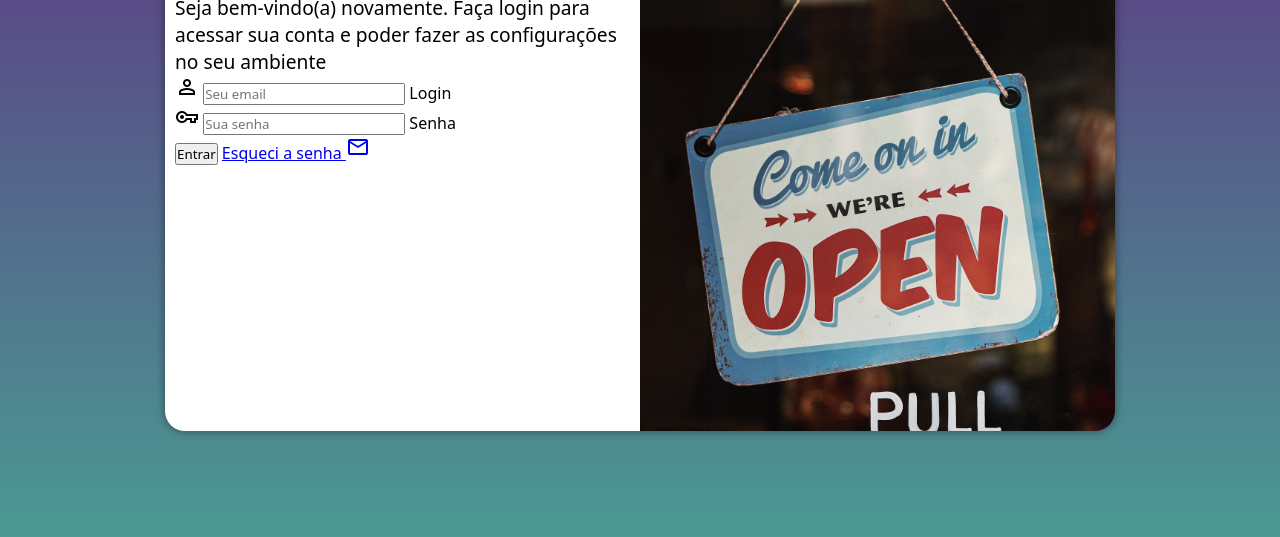
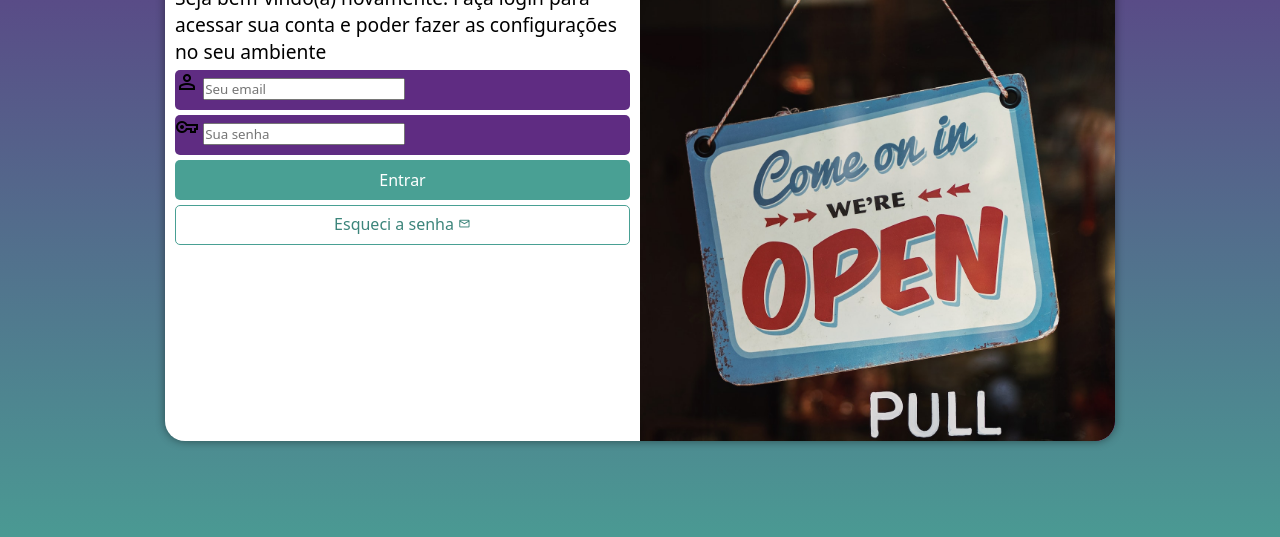
Before and after one commit to Adryan1928/Projeto-login, a plain HTML site: page index.html in a window 1280 px wide. Shown: the part 219-756 px from the top of the page. Drawn offline with nearby package versions, Linux system fonts and the light colour scheme.

Commit message:
mais alguns ajustes

```diff
--- a/index.html
+++ b/index.html
@@ -31,7 +31,7 @@
                         <label for="isenha">Senha</label>
                     </div>
                     <input type="submit" value="Entrar">
-                    <a href="esqueci.html">Esqueci a senha <span class="material-symbols-outlined">mail</span></a>
+                    <a href="esqueci.html" class="botao">Esqueci a senha <span class="material-symbols-outlined">mail</span></a>
                 </form>
             </div>
         </section>
--- a/style/style.css
+++ b/style/style.css
@@ -33,7 +33,7 @@ section#login {
 
     background-color: white;
     width: 250px;
-    height: 500px;
+    height: 520px;
     border-radius: 20px;
     overflow: hidden;
     box-shadow: 0px 0px 10px rgba(0, 0, 0, 0.45);
@@ -62,3 +62,55 @@ div#formulario > h1 {
 div#formulario > p {
     font-size: 0.8em;
 }
+
+form > div.campo {
+    display: block;
+    background-color: #5f2c82;
+    width: 100%;
+    height: 40px;
+    border-radius: 5px;
+    margin: 5px 0px;
+}
+
+form label {
+    display: none;
+}
+
+form > input[type= submit] {
+    display: block;
+    font-size: 1em;
+    width: 100%;
+    height: 40px;
+    background-color: #49a094;
+    color: white;
+    border: none;
+    border-radius: 5px;
+}
+
+form > input[type=submit]:hover {
+    background-color: #3c857b;
+    cursor: pointer;
+}
+
+form > a.botao {
+    display: block;
+    text-align: center;
+    font-size: 1em;
+    width: 100%;
+    height: 40px;
+    padding-top: 7px;
+    margin-top: 5px;
+    background-color: white;
+    border: 1px solid #49a094;
+    border-radius: 5px;
+    text-decoration: none;
+    color: #3c857b;
+}
+
+form a.botao:hover {
+    background-color: #53b7aa;
+}
+
+form > a.botao > span {
+    font-size: 0.8em;
+}
```
